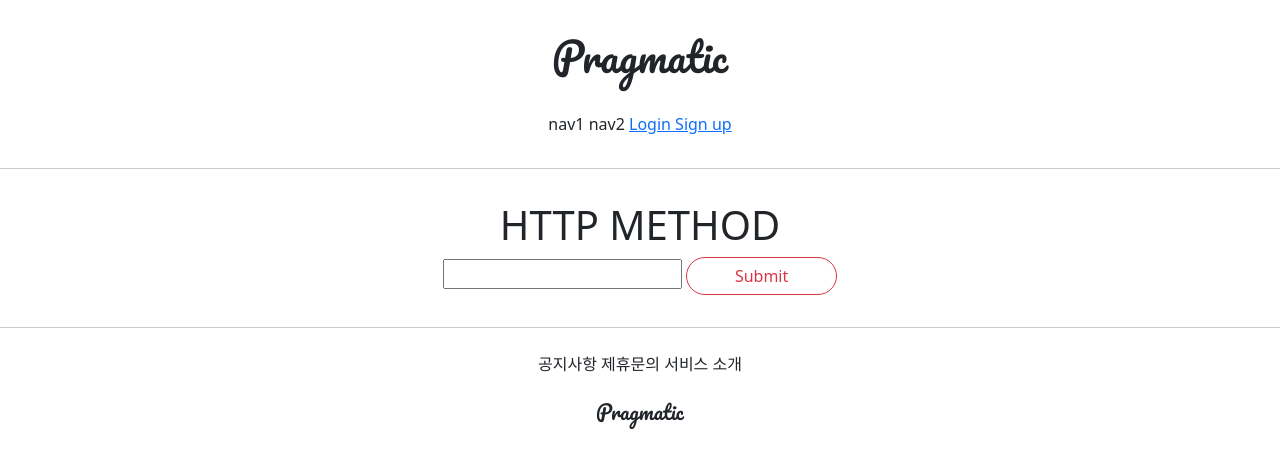
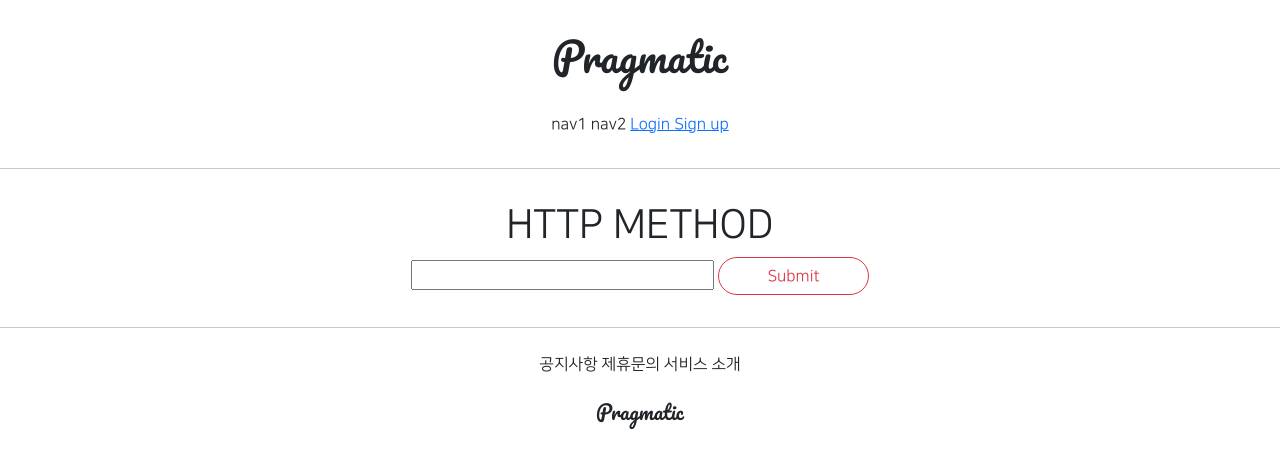
Before and after one commit to surlyban-selor/kalrasu, a Django app: page /accounts/hello_world/ in a window 1280 px wide. Shown: the top 468 px of the page. Run offline with Django 3.2, Linux system fonts and the light colour scheme; parts of the project's set-up code (start-up, migrations or seed data) failed here and were passed over; some libraries are stand-ins or nearby versions.

Commit message:
7/16 3ban class commit 3

```diff
--- a/accountapp/templates/accountapp/hello_world.html
+++ b/accountapp/templates/accountapp/hello_world.html
@@ -36,7 +36,7 @@
 {#    </style>#}
 {##}
 {#    <div style="height: 16rem; background-color: mediumvioletred;#}
-{#    margin: 2rem; border-radius: 1rem; font-size: 2rem;" >#}
+{#    margin: 2rem; border-radius: 1rem; fonts-size: 2rem;" >#}
 {#        <h1>TEXT</h1>#}
 {##}
 {#    <div class="testing" style="height: 48px; width: 48px">px</div>#}
--- a/accountapp/templates/accountapp/login.html
+++ b/accountapp/templates/accountapp/login.html
@@ -1,5 +1,5 @@
 {% extends 'base.html' %}
-{% load bootstrap4 %}
+
 
 {% block content %}
 
@@ -11,7 +11,7 @@
         <div>
             <form action="{% url 'accountapp:login' %}" method="post">
                 {% csrf_token %}
-                {%  bootstrap_form form %}
+                {% bootstrap_form form %}
                 <div class="m-5">
                     <input type="submit"
                        class="btn btn-dark rounded-pill px-5">
--- a/templates/base.html
+++ b/templates/base.html
@@ -3,7 +3,7 @@
 
 {% include 'head.html' %}
 
-<body>
+<body style="font-family: 'NanumSquareR">
 
 {% include 'header.html' %}
 
--- a/templates/head.html
+++ b/templates/head.html
@@ -16,4 +16,27 @@
 
     {# DEFAULT CSS LINK #}
     <link rel="stylesheet" type = "text/css" href="{% static 'base.css' %}">
+
+    <style>
+        @font-face {
+            font-family: 'NanumSquareR';
+            src: local('NanumSquareR'),
+            url("{% static 'fonts/NanumSquareR.otf' %}") format("opentype");
+        }
+        @font-face {
+            font-family: 'NanumSquareEB';
+            src: local('NanumSquareEB'),
+            url("{% static 'fonts/NanumSquareEB.otf' %}") format("opentype");
+        }
+        @font-face {
+            font-family: 'NanumSquareB';
+            src: local('NanumSquareB'),
+            url("{% static 'fonts/NanumSquareB.otf' %}") format("opentype");
+        }
+        @font-face {
+            font-family: 'NanumSquareL';
+            src: local('NanumSquareL'),
+            url("{% static 'fonts/NanumSquareL.otf' %}") format("opentype");
+        }
+    </style>
 </head>
```
Also changed, not shown: static/fonts/NanumSquareB.otf (added), static/fonts/NanumSquareEB.otf (added), static/fonts/NanumSquareL.otf (added), static/fonts/NanumSquareR.otf (added).
